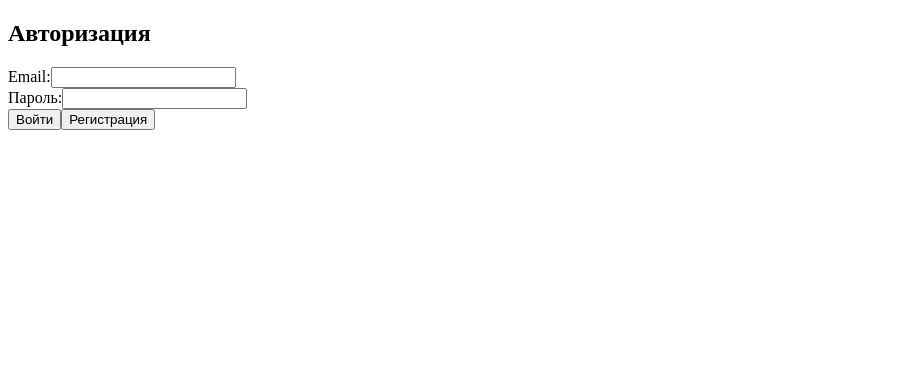
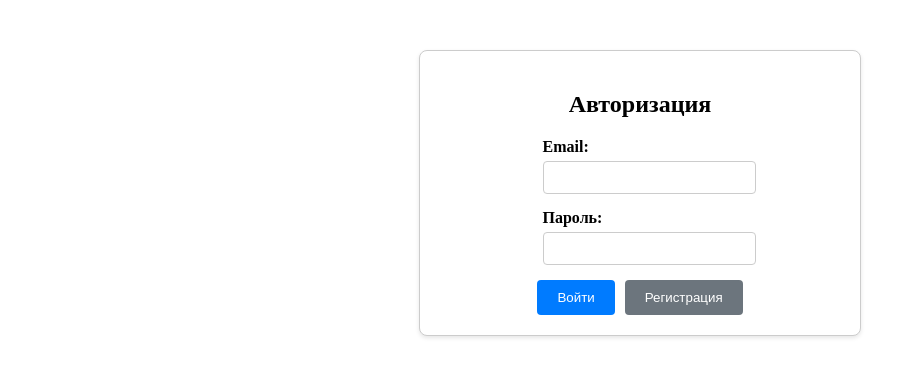
Before and after one commit to Arlan-Z/ToDoList-Laravel-Vue, a Vue app in the folder frontend/: page / in a window 1280 px wide. Shown: the top 376 px of the page, without its empty margins (0-916 px from the left). Built offline with nearby package versions, Linux system fonts and the light colour scheme.

Commit message:
Stylish AuthPage

```diff
--- a/frontend/src/components/AuthPage.vue
+++ b/frontend/src/components/AuthPage.vue
@@ -1,17 +1,21 @@
 <template>
-  <div>
+  <div class="auth-container">
     <h2>Авторизация</h2>
-    <form @submit.prevent="handleSubmit">
-      <div>
+    <form @submit.prevent="handleSubmit" class="auth-form">
+      <div class="form-group">
         <label for="email">Email:</label>
         <input type="email" id="email" v-model="email" required />
       </div>
-      <div>
+      <div class="form-group">
         <label for="password">Пароль:</label>
         <input type="password" id="password" v-model="password" required />
       </div>
-      <button type="submit">Войти</button>
-      <button type="button" @click="handleRegister">Регистрация</button>
+      <div class="form-buttons">
+        <button type="submit" class="btn btn-primary">Войти</button>
+        <button type="button" class="btn btn-secondary" @click="handleRegister">
+          Регистрация
+        </button>
+      </div>
     </form>
   </div>
 </template>
@@ -69,3 +73,75 @@ export default {
   },
 };
 </script>
+
+<style scoped>
+.auth-container {
+  max-width: 400px;
+  margin: 50px auto;
+  padding: 20px;
+  border: 1px solid #ccc;
+  border-radius: 8px;
+  box-shadow: 0 2px 4px rgba(0, 0, 0, 0.1);
+  background-color: #fff;
+}
+
+h2 {
+  text-align: center;
+  margin-bottom: 20px;
+}
+
+.auth-form {
+  display: flex;
+  align-items: center;
+  justify-content: center;
+  flex-direction: column;
+}
+
+.form-group {
+  margin-bottom: 15px;
+}
+
+label {
+  display: block;
+  margin-bottom: 5px;
+  font-weight: bold;
+}
+
+input {
+  width: 100%;
+  padding: 8px;
+  border: 1px solid #ccc;
+  border-radius: 4px;
+}
+
+.form-buttons {
+  display: flex;
+  justify-content: space-between;
+}
+
+.btn {
+  margin: 0 5px;
+  padding: 10px 20px;
+  border: none;
+  border-radius: 4px;
+  cursor: pointer;
+}
+
+.btn-primary {
+  background-color: #007bff;
+  color: #fff;
+}
+
+.btn-primary:hover {
+  background-color: #0056b3;
+}
+
+.btn-secondary {
+  background-color: #6c757d;
+  color: #fff;
+}
+
+.btn-secondary:hover {
+  background-color: #5a6268;
+}
+</style>
```
